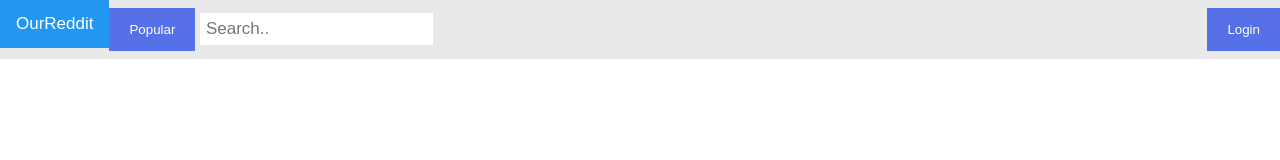
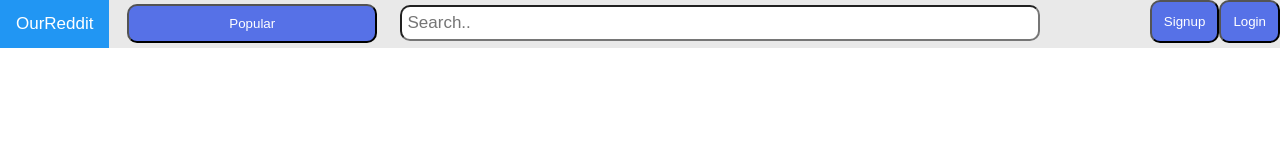
Before and after one commit to Sghulam22/reddit-backend, a website: page frontend/project2.html in a window 1280 px wide. Drawn offline with Linux system fonts and the light colour scheme.

Commit message:
cleanedup margins(frontend)

```diff
--- a/frontend/project2.html
+++ b/frontend/project2.html
@@ -9,19 +9,25 @@
 <!--Navigation Bar-->
 <div class="topnav">
   <a class="active" href="#home">OurReddit</a>
+  &nbsp; &nbsp;
    <!-- Drop down Menu -->
-   <button class="dropbtn" onclick="myFunction()" style = "width: auto; " >Popular</button>
+   <button class="dropbtn" onclick="myFunction()" style = "width: 250px;">Popular</button>
     <div class="dropdown-content" id="myDropdown">
     <input type="text" placeholder="Filter" id="myInput" onkeyup="filterFunction()">
     <a href="#Sports">Sports</a>
     <a href="#News">News</a>
     <a href="#Places">Places</a>
   </div>
+  &nbsp; &nbsp;
 
  <!-- <a href="#Popular">Popular</a> -->
-  <input type="text" placeholder="Search..">
+  <input type="textSearch" placeholder="Search..">
+
  <button onclick="document.getElementById('id01').style.display='block'" style = "width: auto; float: right;">Login</button>
- <!--<button onclick="document.getElementById('id01').style.display='block'" style="width:auto;">Signup</button>-->
+
+ <button onclick="document.getElementById('id01').style.display='block'" style="width:auto; float: right;">Signup</button>
+
+
 </div>
 
 <!--pop up login box-->
@@ -36,8 +42,14 @@
       <label for="uname"><b>Username</b></label>
       <input type="text" placeholder="Enter Username" name="uname" required>
 
+        <br>
+        <br>
+
       <label for="psw"><b>Password</b></label>
       <input type="password" placeholder="Enter Password" name="psw" required>
+
+        <br>
+        <br>
 
       <button type="submit">Login</button>
       <label>
@@ -52,11 +64,9 @@
   </form>
 </div>
 
-
 <script>
 // Get the modal
 var modal = document.getElementById('id01');
-
 // When the user clicks anywhere outside of the modal, close it
 window.onclick = function(event) {
     if (event.target == modal) {
--- a/frontend/reddit.css
+++ b/frontend/reddit.css
@@ -7,11 +7,11 @@ body {font-family: Arial, Helvetica, sans-serif;}
 button {
   background-color: rgb(86, 113, 231);
   color: white;
-  padding: 14px 20px;
-  margin: 8px 0;
-  border: none;
   cursor: pointer;
-  width: 100%;
+  padding: 12px;
+  width: auto;
+  -moz-border-radius: 10px;
+  -webkit-border-radius: 10px;
 }
 
 button:hover {
@@ -39,6 +39,7 @@ img.avatar {
 
 .container {
   padding: 16px;
+  text-align: center;
 }
 
 span.psw {
@@ -189,7 +190,7 @@ body {
 
 
 .dropdown {
-  float: left;
+  float: center;
   overflow: hidden;
 }
 
@@ -203,6 +204,14 @@ body {
   background-color: inherit;
   font-family: inherit;
   margin: 0;
+}
+
+.dropbtn {
+
+  padding: 10px;
+  border-radius: 10px;
+  -moz-border-radius: 10px;
+  -webkit-border-radius: 10px;
 }
 
 
@@ -231,3 +240,25 @@ body {
 .show {
   display: block;
 }
+
+/*////////////////////////////////////////////////////////////*/
+
+input[type=textSearch] {
+  padding: 10px;
+  border-radius: 10px;
+  -moz-border-radius: 10px;
+  -webkit-border-radius: 10px;
+
+  width: 50%;
+  -webkit-transition: width 0.4s ease-in-out;
+  transition: width 0.4s ease-in-out;
+   padding: 6px;
+  margin-top: 5px;
+  font-size: 17px;
+
+}
+
+/* When the input field gets focus, change its width to 100% */
+/* input[type=textSearch]:focus {
+  width: 50%;
+} */
```
